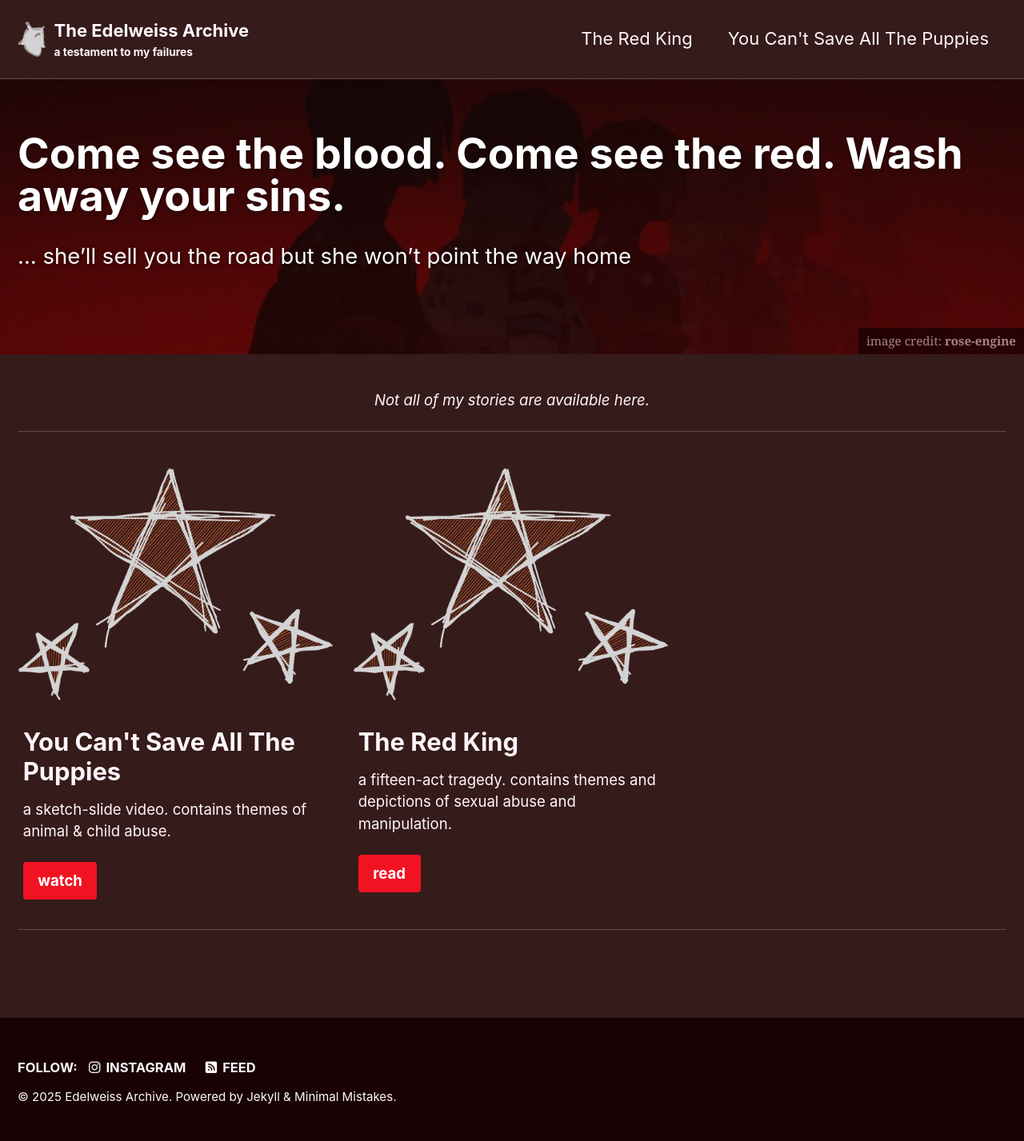
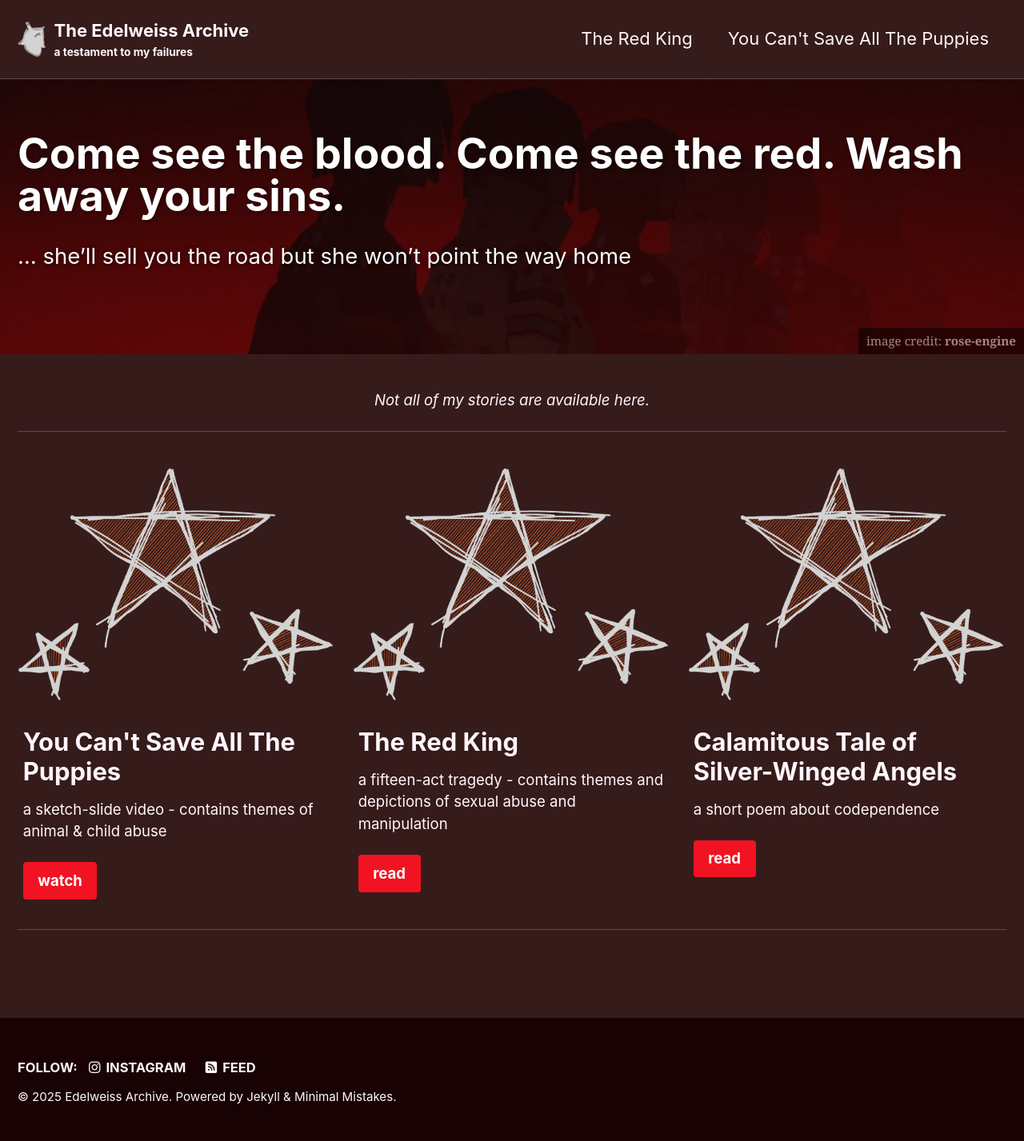
Before and after one commit to kyrie-edelweiss/edelweiss-archive, a Jekyll site: the page built from index.html, in a window 1280 px wide. Shown: the whole page at 80% size. Built offline with Jekyll 4.4.1, drawn with Linux system fonts in a browser that asks for light colours; cached includes are drawn as plain includes; the list of posts is cut into pages by our own code.

Commit message:
silver angels

```diff
--- a/index.html
+++ b/index.html
@@ -12,14 +12,20 @@ intro:
 feature_row:
   - image_path: /assets/images/PuppyPreview.png
     title: "You Can't Save All The Puppies"
-    excerpt: "a sketch-slide video. contains themes of animal & child abuse."
+    excerpt: "a sketch-slide video - contains themes of animal & child abuse"
     url: "/puppies/"
     btn_label: "watch"
     btn_class: "btn--primary"
   - image_path: /assets/images/RedKingPreview.png
     title: "The Red King"
-    excerpt: "a fifteen-act tragedy. contains themes and depictions of sexual abuse and manipulation."
-    url: "/red-king"
+    excerpt: "a fifteen-act tragedy - contains themes and depictions of sexual abuse and manipulation"
+    url: "/red-king/"
+    btn_label: "read"
+    btn_class: "btn--primary"
+  - image_path: /assets/images/SilverAngelsPreview.png
+    title: "Calamitous Tale of Silver-Winged Angels"
+    excerpt: "a short poem about codependence"
+    url: "/silver-angels/"
     btn_label: "read"
     btn_class: "btn--primary"
 ---
```
Also changed, not shown: _posts/2023-07-14-silver-angels.md (added, +31 -0 lines), assets/images/SilverAngelsPreview.png (added).
